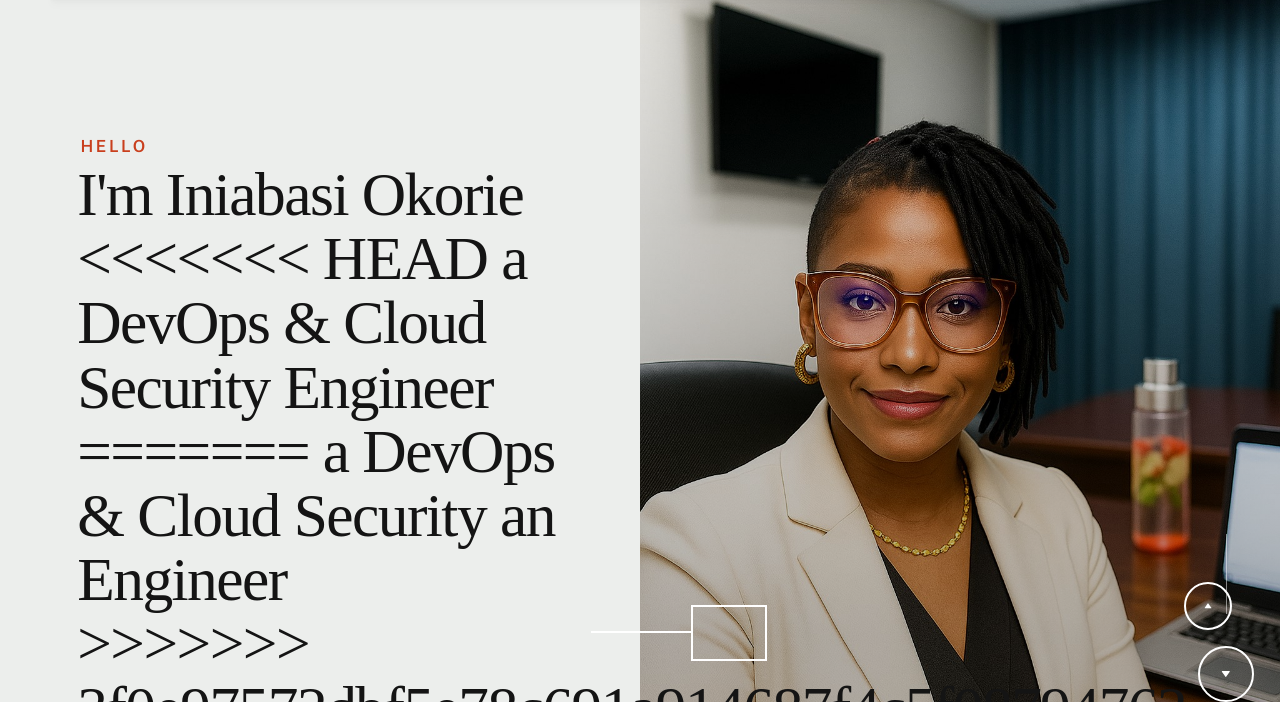
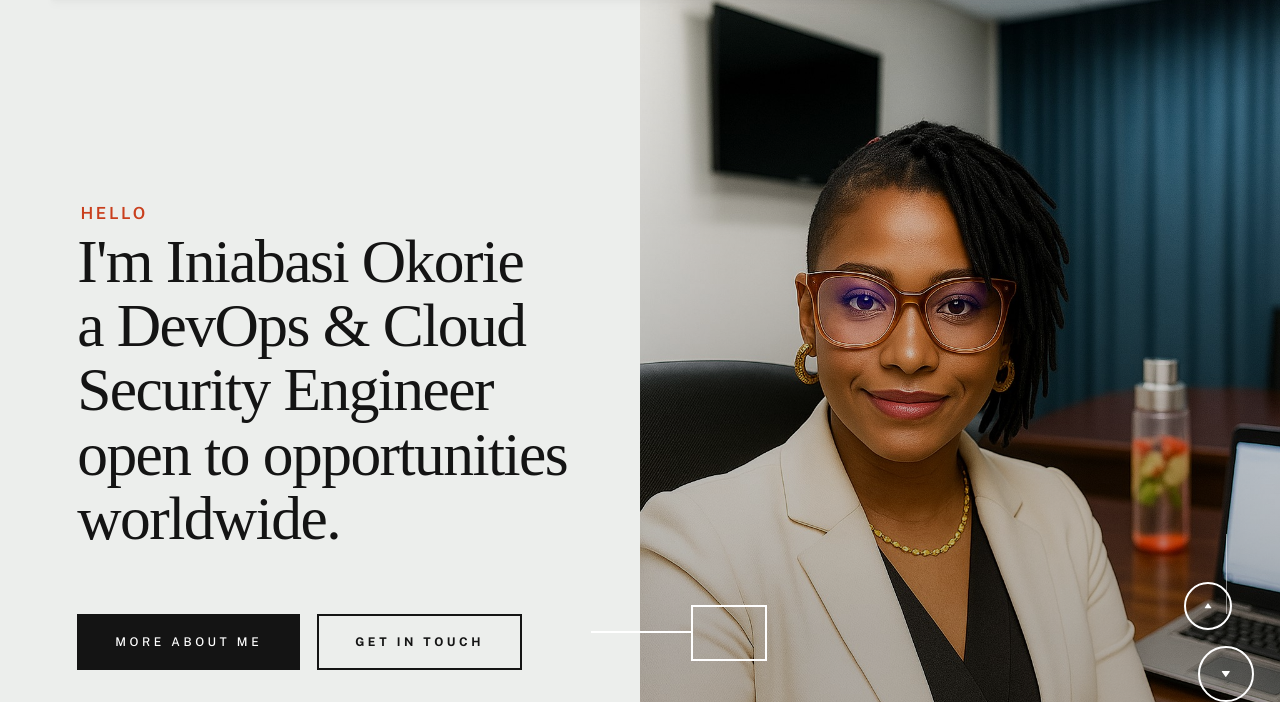
Before and after one commit to inijoy/2025-WEBSITE-FOLDER, a plain HTML site: page index.html in a window 1280 px wide. Shown: the part 98-800 px from the top of the page. Drawn offline with nearby package versions, Linux system fonts and the light colour scheme; a web font is replaced by a local one.

Commit message:
made changes to index.html

```diff
--- a/index.html
+++ b/index.html
@@ -87,11 +87,7 @@
                         <div class="s-intro__content-pretitle text-pretitle">Hello</div>
                         <h1 class="s-intro__content-title">
                         I'm Iniabasi Okorie <br>
-<<<<<<< HEAD
                         a DevOps & Cloud Security Engineer <br>
-=======
-                        a DevOps & Cloud Security an Engineer <br>
->>>>>>> 3f0e97572dbf5e78c691a914687f4c5f08794762
                         open to opportunities worldwide.
                         </h1>
 
```
